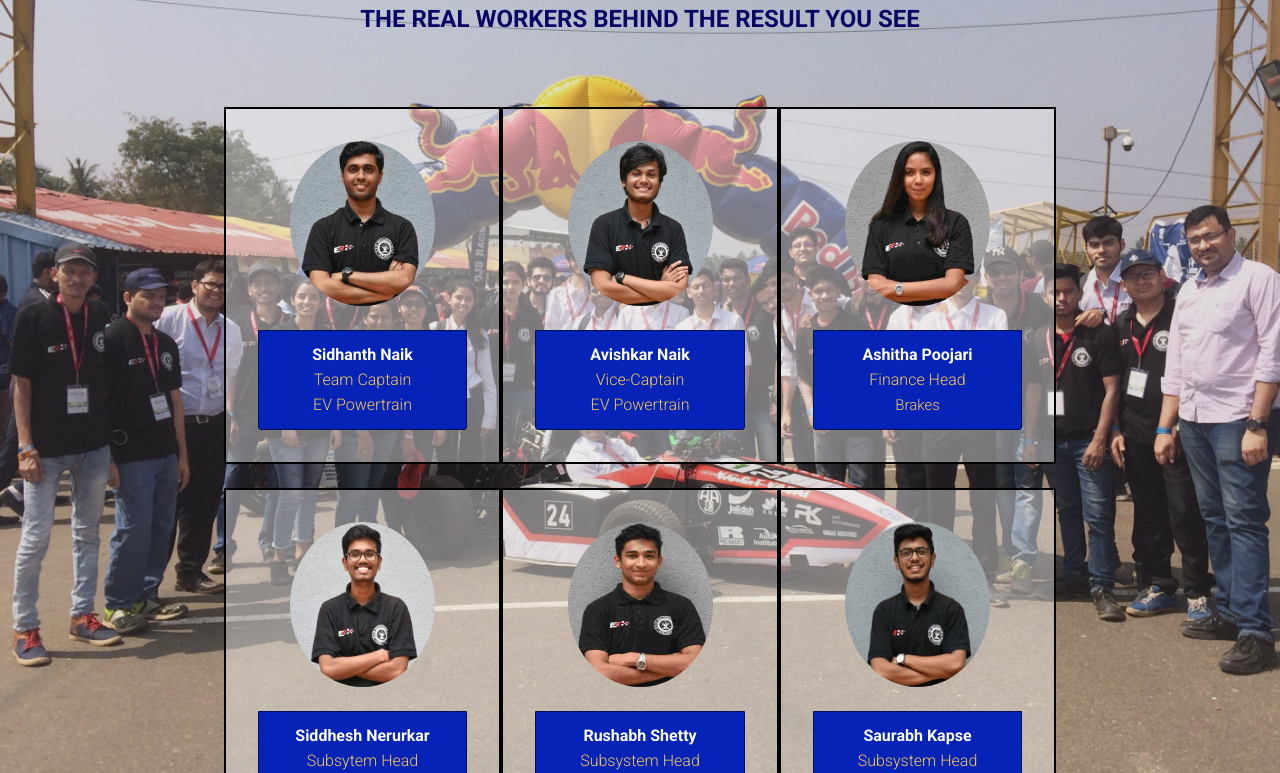
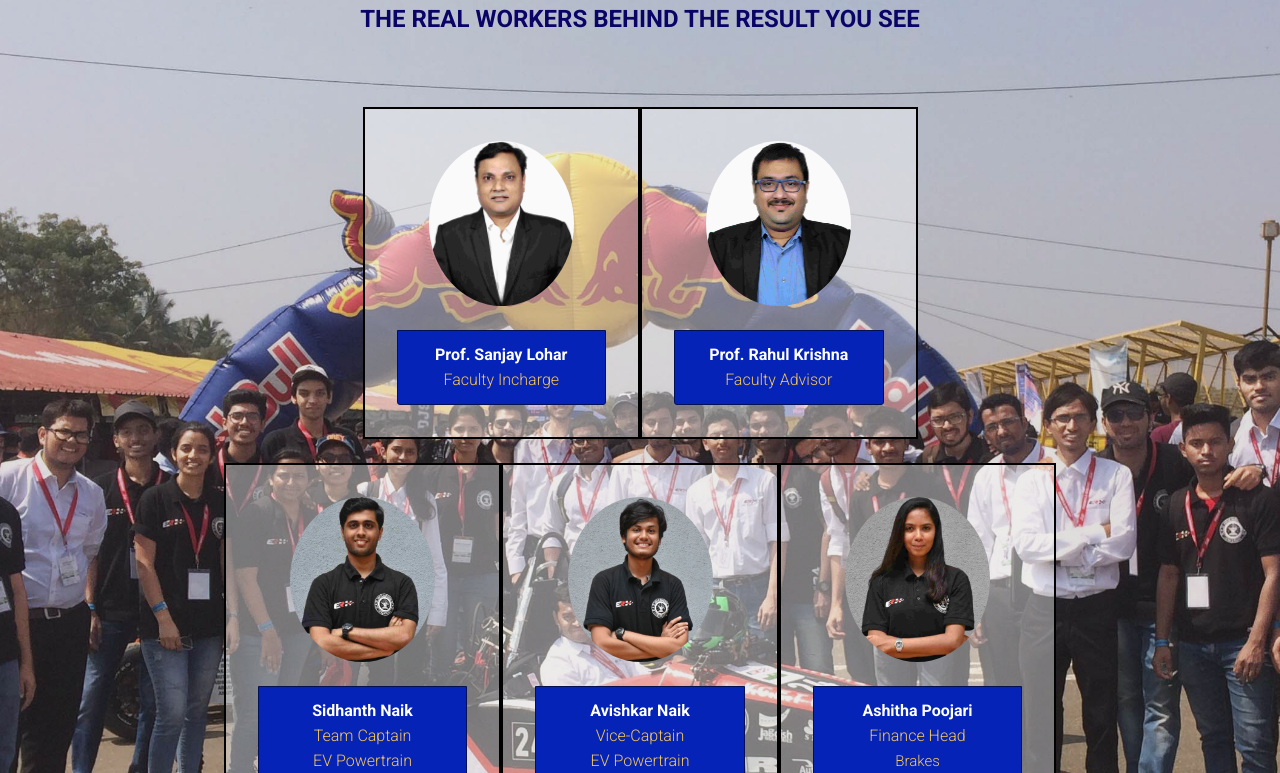
Before and after one commit to Shreyas75/ethanRacing, a plain HTML site: page teams.html in a window 1280 px wide. Shown: the part 148-921 px from the top of the page. Drawn offline with Linux system fonts and the light colour scheme; files whose address does not match are found by name.

Commit message:
Changes in Teams page
Added images of Faculty incharge and advisor above the team members

```diff
--- a/teams.html
+++ b/teams.html
@@ -65,9 +65,47 @@
 				<div class="row justify-content-md-center">
 					<div class="title col-12 align-center">
 						<br>
-						<h2 class="pb-3 mt-2 mbr-fonts-style display-2" style="color: #0a0466"><strong>
+						<h2 class="pb-3 mt-2 mbr-fonts-style display-2" style="color: #052b68"><strong>
 							THE ER 7.0 TEAM</strong></h2>
 						<h3 class="mbr-section-subtitle mbr-light pb-3 mbr-fonts-style display-5" style="color: #0a0466"><strong>THE REAL WORKERS BEHIND THE RESULT YOU SEE</strong></h3><br>
+						<div class="container pt-3 mt-2">
+							<div class="media-container-row row">
+								<div class="mbr-testimonial p-3 align-center col-12 col-md-4 col-lg-3 myclass">
+									<div class="panel-item p-3">
+										<div class="card-block">
+											<div class="testimonial-photo">
+												<img src="assets/images/TEAM MEMBERS/lohar.jpg"  style="border-radius: 50%" width="145px" height="165px">
+											</div>
+										</div><br>
+										<div class="card-footer myclass2">
+											<div class="mbr-author-name mbr-bold mbr-fonts-style display-7" style="color: white;">
+												Prof. Sanjay Lohar
+											</div>
+											<small class="mbr-author-desc mbr-italic mbr-light mbr-fonts-style display-7">
+												Faculty Incharge
+											</small><br>
+										</div>
+									</div>
+								</div>
+								<div class="mbr-testimonial p-3 align-center col-12 col-md-4 col-lg-3 myclass">
+									<div class="panel-item p-3">
+										<div class="card-block">
+											<div class="testimonial-photo">
+												<img src="assets/images/TEAM MEMBERS/rk.jpg"  style="border-radius: 50%" width="145px" height="165px">
+											</div>
+										</div><br>
+										<div class="card-footer myclass2">
+											<div class="mbr-author-name mbr-bold mbr-fonts-style display-7" style="color: white;">
+												Prof. Rahul Krishna
+											</div>
+											<small class="mbr-author-desc mbr-italic mbr-light mbr-fonts-style display-7">
+												Faculty Advisor
+											</small>
+										</div>
+									</div>
+								</div>
+							</div>
+						</div>
 						<div class="container pt-3 mt-2">
 							<div class="media-container-row row">
 								<div class="mbr-testimonial p-3 align-center col-12 col-md-4 col-lg-3 myclass">
```
Also changed, not shown: contact.html (+1 -1 lines).
